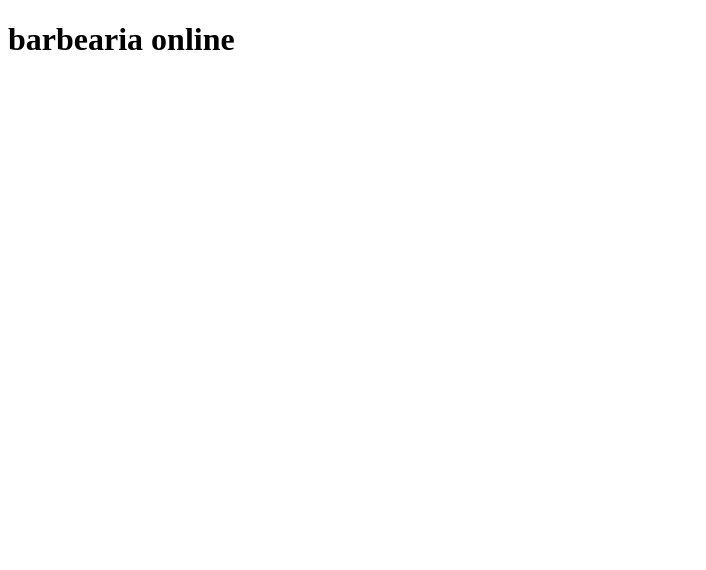
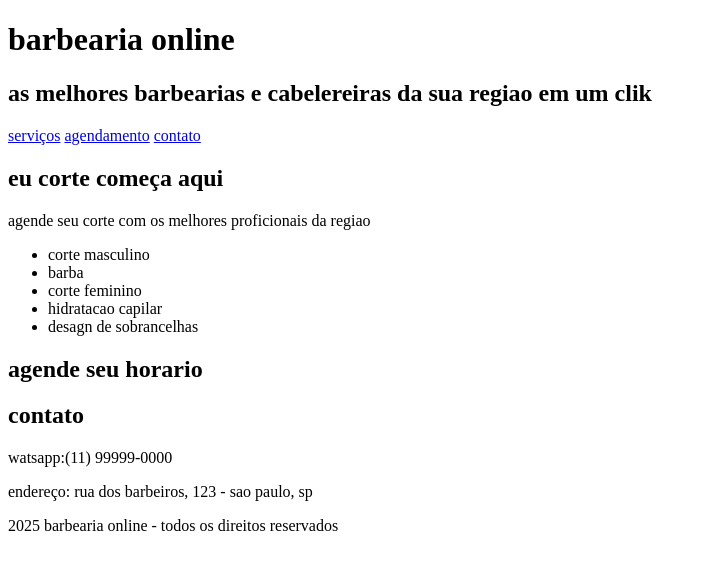
Before and after one commit to Hiago0021/Barbearia, a plain HTML site: page barbearia/index.html in a window 1280 px wide. Shown: the whole page, without its empty margins (0-706 px from the left). Drawn offline with Linux system fonts and the light colour scheme.

Commit message:
edicao 2

```diff
--- a/barbearia/index.html
+++ b/barbearia/index.html
@@ -10,11 +10,36 @@
     <!-- cabeçalho -->
      <header>
         <h1>barbearia online</h1>
+        <h2>as melhores barbearias e cabelereiras da sua regiao em um clik</h2>
         <nav>
-
+           <a href="#serviços" class="her">serviços</a>
+           <a href="#agendamento" class="her">agendamento</a>
+           <a href="#contato" class="her">contato</a>
         </nav>
      </header>
+     <!-- secsao de serviços -->
+     <h2>eu corte começa aqui</h2>
+    <p>agende seu corte com os melhores proficionais da regiao </p>
+    <section id="serviços">
+        <ul>
+            <li>corte masculino</li>
+            <li>barba </li>
+            <li>corte feminino</li>
+            <li>hidratacao capilar</li>
+            <li>desagn de sobrancelhas</li>
+        </ul>
+    </section>
+    <section id="agendamento">
+        <h2>agende seu horario</h2>
 
-
+    </section>
+    <section id="contato">
+        <h2>contato</h2>
+        <p>watsapp:(11) 99999-0000</p>
+        <P>endereço: rua dos barbeiros, 123 - sao paulo, sp</P>
+    </section>
+    <footer>
+        <p>2025 barbearia online - todos os direitos reservados</p>
+    </footer>
 </body>
 </html>
```
